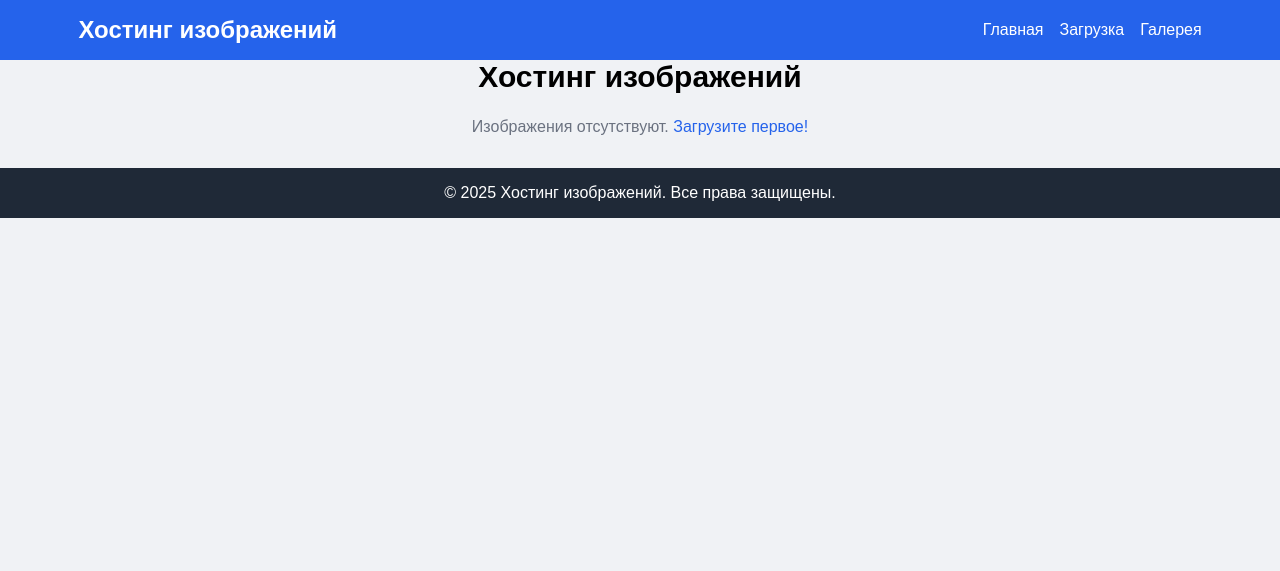
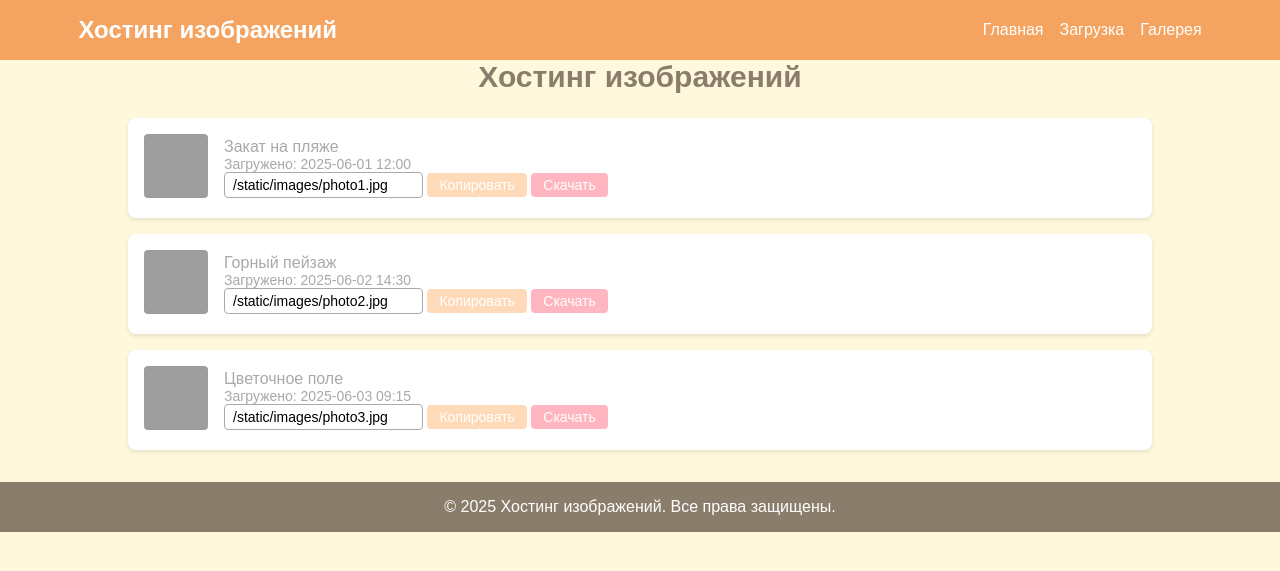
Before and after one commit to MrJonson75/Site-for-photos, a FastAPI app: page /images/ in a window 1280 px wide. Shown: the top 571 px of the page. Run offline with FastAPI, Linux system fonts and the light colour scheme; grey boxes are pictures that could not be loaded.

Commit message:
add upload metod post

```diff
--- a/app.py
+++ b/app.py
@@ -1,12 +1,44 @@
 import uvicorn
-from fastapi import FastAPI, Request
+from fastapi import FastAPI, Request, File, UploadFile, HTTPException
 from fastapi.responses import HTMLResponse
 from fastapi.templating import Jinja2Templates
 from fastapi.staticfiles import StaticFiles
-
+from datetime import datetime
+import os
+from PIL import Image
+import uuid
 app = FastAPI()
 templates = Jinja2Templates(directory="templates")
 app.mount("/static", StaticFiles(directory="static"), name="static")
+
+# Создание директорий для изображений и миниатюр, если они не существуют
+os.makedirs("static/images", exist_ok=True)
+os.makedirs("static/thumbnails", exist_ok=True)
+
+# Демонстрационный список фотографий
+demo_images = [
+    {
+        "id": 1,
+        "url": "/static/images/photo1.jpg",
+        "thumbnail_url": "/static/thumbnails/thumb1.jpg",
+        "description": "Закат на пляже",
+        "upload_date": datetime(2025, 6, 1, 12, 0).strftime("%Y-%m-%d %H:%M")
+    },
+    {
+        "id": 2,
+        "url": "/static/images/photo2.jpg",
+        "thumbnail_url": "/static/thumbnails/thumb2.jpg",
+        "description": "Горный пейзаж",
+        "upload_date": datetime(2025, 6, 2, 14, 30).strftime("%Y-%m-%d %H:%M")
+    },
+    {
+        "id": 3,
+        "url": "/static/images/photo3.jpg",
+        "thumbnail_url": "/static/thumbnails/thumb3.jpg",
+        "description": "Цветочное поле",
+        "upload_date": datetime(2025, 6, 3, 9, 15).strftime("%Y-%m-%d %H:%M")
+    }
+]
 
 
 @app.get("/", response_class=HTMLResponse)          # Роут для главной страницы
@@ -16,20 +48,59 @@ async def index(request: Request):                       # Обработчик
     }
     return templates.TemplateResponse("index.html", context=content)
 
-@app.get("/images/", response_class=HTMLResponse)          # Роут для страницы с картинками
-async def images(request: Request):                      # Обработчик для страницы с картинками
-    content = {
+@app.get("/images/", response_class=HTMLResponse)
+async def images(request: Request):
+    context = {
+        "request": request,
+        "images": demo_images
+    }
+    return templates.TemplateResponse("images.html", context=context)
+
+@app.get("/upload/", response_class=HTMLResponse)
+async def upload_page(request: Request):
+    context = {
         "request": request,
     }
-    return templates.TemplateResponse("images.html", context=content)
+    return templates.TemplateResponse("upload.html", context=context)
 
-@app.get("/upload/", response_class=HTMLResponse)       # Роут для страницы с загрузкой картинок
-async def upload(request: Request):     # Обработчик для страницы с загрузкой картинок
-    content = {
+@app.post("/upload/", response_class=HTMLResponse)
+async def upload_image(request: Request, image: UploadFile = File(...), description: str = None):
+    # Проверка типа файла
+    if not image.content_type.startswith("image/"):
+        raise HTTPException(status_code=400, detail="Файл должен быть изображением")
+
+    # Генерация уникального имени файла
+    file_extension = image.filename.split('.')[-1]
+    file_name = f"{uuid.uuid4()}.{file_extension}"
+    thumbnail_name = f"thumb_{file_name}"
+
+    # Сохранение оригинального изображения
+    image_path = os.path.join("static/images", file_name)
+    with open(image_path, "wb") as f:
+        f.write(await image.read())
+
+    # Создание миниатюры
+    thumbnail_path = os.path.join("static/thumbnails", thumbnail_name)
+    with Image.open(image_path) as img:
+        img.thumbnail((64, 64))  # Размер миниатюры соответствует image-card img
+        img.save(thumbnail_path, quality=85)
+
+    # Добавление в список
+    new_image = {
+        "id": len(demo_images) + 1,
+        "url": f"/static/images/{file_name}",
+        "thumbnail_url": f"/static/thumbnails/{thumbnail_name}",
+        "description": description or "Без описания",
+        "upload_date": datetime.now().strftime("%Y-%m-%d %H:%M")
+    }
+    demo_images.append(new_image)
+
+    # Рендеринг страницы с подтверждением
+    context = {
         "request": request,
+        "message": "Изображение успешно загружено!"
     }
-    return templates.TemplateResponse("upload.html", context=content)
-
+    return templates.TemplateResponse("upload.html", context=context)
 
 
 if __name__ == "__main__":
--- a/static/style.css
+++ b/static/style.css
@@ -1,4 +1,4 @@
-/*Сброс стилей*/
+/* Сброс стилей */
 * {
     box-sizing: border-box;
     margin: 0;
@@ -8,7 +8,7 @@
 /* Общие стили */
 body {
     font-family: Arial, sans-serif;
-    background-color: #f0f2f5;
+    background-color: #FFF8DC;
     margin: 0;
 }
 
@@ -21,9 +21,9 @@ body {
 
 /* Шапка */
 header {
-    background-color: #2563eb;
+    background-color: #F4A460;
     color: white;
-    padding: 1rem;
+    padding: 16px;
 }
 
 nav {
@@ -33,14 +33,14 @@ nav {
 }
 
 nav h1 {
-    font-size: 1.5rem;
+    font-size: 24px;
     font-weight: bold;
 }
 
 nav ul {
     list-style: none;
     display: flex;
-    gap: 1rem;
+    gap: 16px;
     margin: 0;
     padding: 0;
 }
@@ -56,16 +56,16 @@ nav a:hover {
 
 /* Основной контент */
 main {
-    margin-top: 2rem;
+    margin-top: 32px;
 }
 
 /* Футер */
 footer {
-    background-color: #1f2937;
+    background-color: #8B7D6B;
     color: white;
     text-align: center;
-    padding: 1rem;
-    margin-top: 2rem;
+    padding: 16px;
+    margin-top: 32px;
 }
 
 /* Главная страница */
@@ -74,199 +74,203 @@ footer {
 }
 
 .index-section h2 {
-    font-size: 1.875rem;
+    font-size: 30px;
     font-weight: bold;
-    margin-bottom: 1rem;
+    margin-bottom: 16px;
+    color: #8B7D6B;
 }
 
 .index-section p {
-    font-size: 1.125rem;
-    margin-bottom: 1.5rem;
+    font-size: 18px;
+    margin-bottom: 24px;
+    color: #A9A9A9;
 }
 
 .btn {
-    padding: 0.5rem 1.5rem;
-    border-radius: 0.25rem;
+    padding: 8px 24px;
+    border-radius: 4px;
     color: white;
     text-decoration: none;
     display: inline-block;
 }
 
 .btn-blue {
-    background-color: #2563eb;
+    background-color: #FFDAB9;
 }
 
 .btn-blue:hover {
-    background-color: #1e40af;
+    background-color: #FFC107;
 }
 
 .btn-gray {
-    background-color: #4b5563;
+    background-color: #A9A9A9;
 }
 
 .btn-gray:hover {
-    background-color: #374151;
+    background-color: #8B7D6B;
 }
 
 /* Страница загрузки */
 .upload-container {
-    max-width: 28rem;
+    max-width: 448px;
     background-color: white;
-    padding: 1.5rem;
-    border-radius: 0.5rem;
+    padding: 24px;
+    border-radius: 8px;
     box-shadow: 0 2px 4px rgba(0, 0, 0, 0.1);
     margin: 0 auto;
 }
 
 .upload-container h2 {
-    font-size: 1.5rem;
+    font-size: 24px;
     font-weight: bold;
-    margin-bottom: 1rem;
+    margin-bottom: 16px;
+    color: #8B7D6B;
 }
 
 .upload-container label {
     display: block;
-    font-size: 0.875rem;
-    font-weight: medium;
-    color: #374151;
-    margin-bottom: 0.25rem;
+    font-size: 14px;
+    font-weight: normal;
+    color: #8B7D6B;
+    margin-bottom: 4px;
 }
 
 .upload-container input[type="file"] {
     width: 100%;
-    padding: 0.5rem;
-    font-size: 0.875rem;
-    color: #6b7280;
+    padding: 8px;
+    font-size: 14px;
+    color: #A9A9A9;
 }
 
 .upload-container textarea {
     width: 100%;
-    border: 1px solid #d1d5db;
-    border-radius: 0.25rem;
-    padding: 0.5rem;
+    border: 1px solid #A9A9A9;
+    border-radius: 4px;
+    padding: 8px;
 }
 
 .upload-container textarea:focus {
     outline: none;
-    border-color: #2563eb;
-    box-shadow: 0 0 0 3px rgba(37, 99, 235, 0.2);
+    border-color: #FFB6C1;
+    box-shadow: 0 0 0 3px rgba(255, 182, 193, 0.2);
 }
 
 .upload-container button {
     width: 100%;
-    background-color: #2563eb;
+    background-color: #FFDAB9;
     color: white;
-    padding: 0.5rem;
+    padding: 8px;
     border: none;
-    border-radius: 0.25rem;
+    border-radius: 4px;
     cursor: pointer;
 }
 
 .upload-container button:hover {
-    background-color: #1e40af;
+    background-color: #FFC107;
 }
 
 .drop-zone {
-    border: 2px dashed #d1d5db;
-    border-radius: 0.5rem;
-    padding: 1.5rem;
+    border: 2px dashed #A9A9A9;
+    border-radius: 8px;
+    padding: 24px;
     text-align: center;
-    margin-bottom: 1rem;
+    margin-bottom: 16px;
     transition: border-color 0.2s;
 }
 
 .drop-zone.dragover {
-    border-color: #2563eb;
+    border-color: #FFB6C1;
 }
 
 /* Страница галереи */
 .gallery-container {
-    max-width: 64rem;
+    max-width: 1024px;
     margin: 0 auto;
 }
 
 .gallery-container h2 {
-    font-size: 1.875rem;
+    font-size: 30px;
     font-weight: bold;
     text-align: center;
-    margin-bottom: 1.5rem;
+    margin-bottom: 24px;
+    color: #8B7D6B;
 }
 
 .image-card {
     background-color: white;
-    padding: 1rem;
-    border-radius: 0.5rem;
+    padding: 16px;
+    border-radius: 8px;
     box-shadow: 0 2px 4px rgba(0, 0, 0, 0.1);
     display: flex;
     align-items: center;
-    gap: 1rem;
-    margin-bottom: 1rem;
+    gap: 16px;
+    margin-bottom: 16px;
 }
 
 .image-card img {
-    width: 4rem;
-    height: 4rem;
+    width: 64px;
+    height: 64px;
     object-fit: cover;
-    border-radius: 0.25rem;
+    border-radius: 4px;
 }
 
 .image-card p {
-    color: #6b7280;
+    color: #A9A9A9;
 }
 
 .image-card .text-sm {
-    font-size: 0.875rem;
-    color: #9ca3af;
+    font-size: 14px;
+    color: #A9A9A9;
 }
 
 .image-card input {
     flex-grow: 1;
-    border: 1px solid #d1d5db;
-    border-radius: 0.25rem;
-    padding: 0.25rem 0.5rem;
-    font-size: 0.875rem;
+    border: 1px solid #A9A9A9;
+    border-radius: 4px;
+    padding: 4px 8px;
+    font-size: 14px;
 }
 
 .image-card input:focus {
     outline: none;
-    border-color: #2563eb;
-    box-shadow: 0 0 0 3px rgba(37, 99, 235, 0.2);
+    border-color: #FFB6C1;
+    box-shadow: 0 0 0 3px rgba(255, 182, 193, 0.2);
 }
 
 .image-card .btn-copy {
-    background-color: #2563eb;
+    background-color: #FFDAB9;
     color: white;
-    padding: 0.25rem 0.75rem;
-    border-radius: 0.25rem;
-    font-size: 0.875rem;
+    padding: 4px 12px;
+    border-radius: 4px;
+    font-size: 14px;
     border: none;
     cursor: pointer;
 }
 
 .image-card .btn-copy:hover {
-    background-color: #1e40af;
+    background-color: #FFC107;
 }
 
 .image-card .btn-download {
-    background-color: #16a34a;
+    background-color: #FFB6C1;
     color: white;
-    padding: 0.25rem 0.75rem;
-    border-radius: 0.25rem;
-    font-size: 0.875rem;
+    padding: 4px 12px;
+    border-radius: 4px;
+    font-size: 14px;
     text-decoration: none;
 }
 
 .image-card .btn-download:hover {
-    background-color: #15803d;
+    background-color: #FF8C94;
 }
 
 .empty-message {
     text-align: center;
-    color: #6b7280;
+    color: #A9A9A9;
 }
 
 .empty-message a {
-    color: #2563eb;
+    color: #FFB6C1;
     text-decoration: none;
 }
 
```
